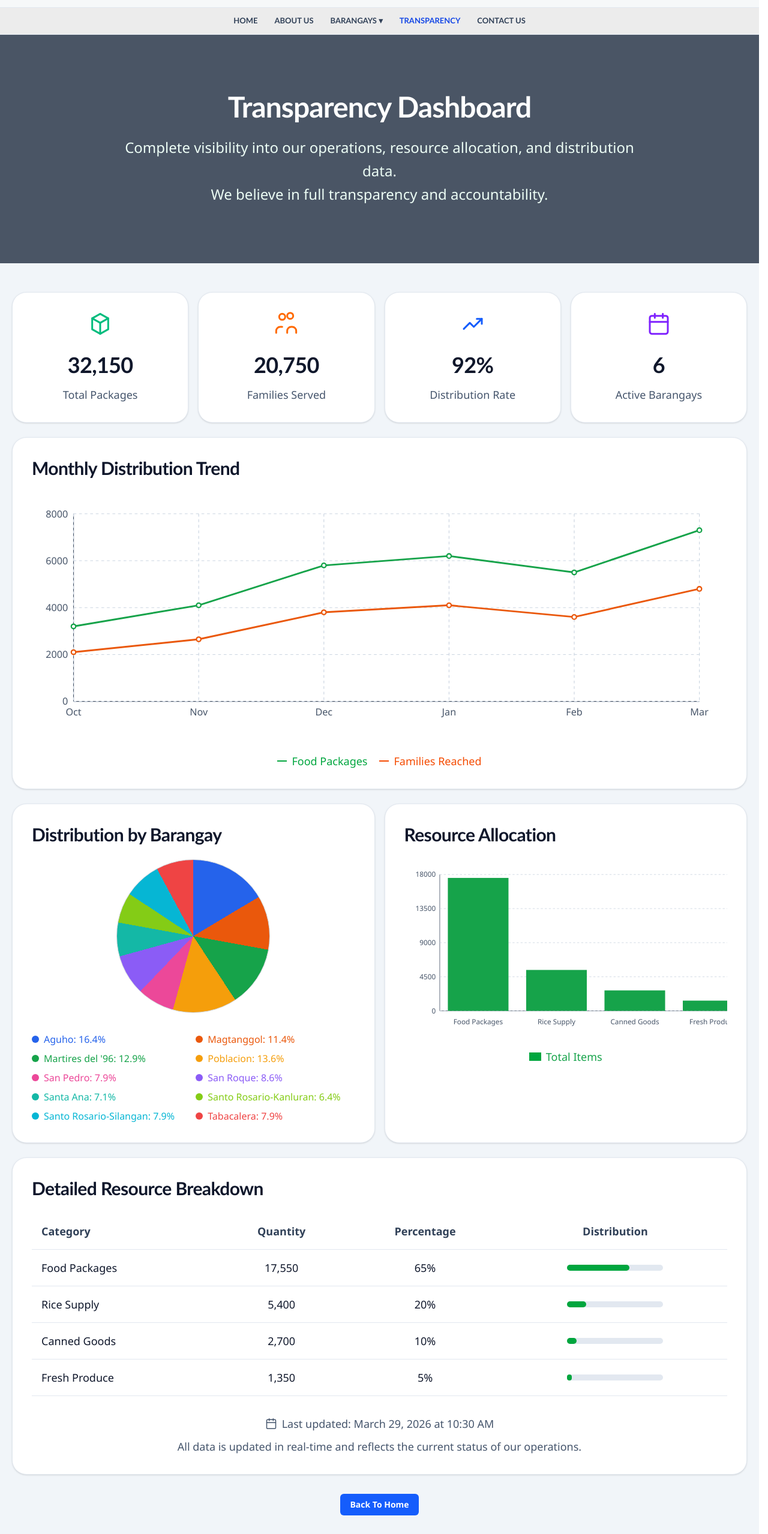
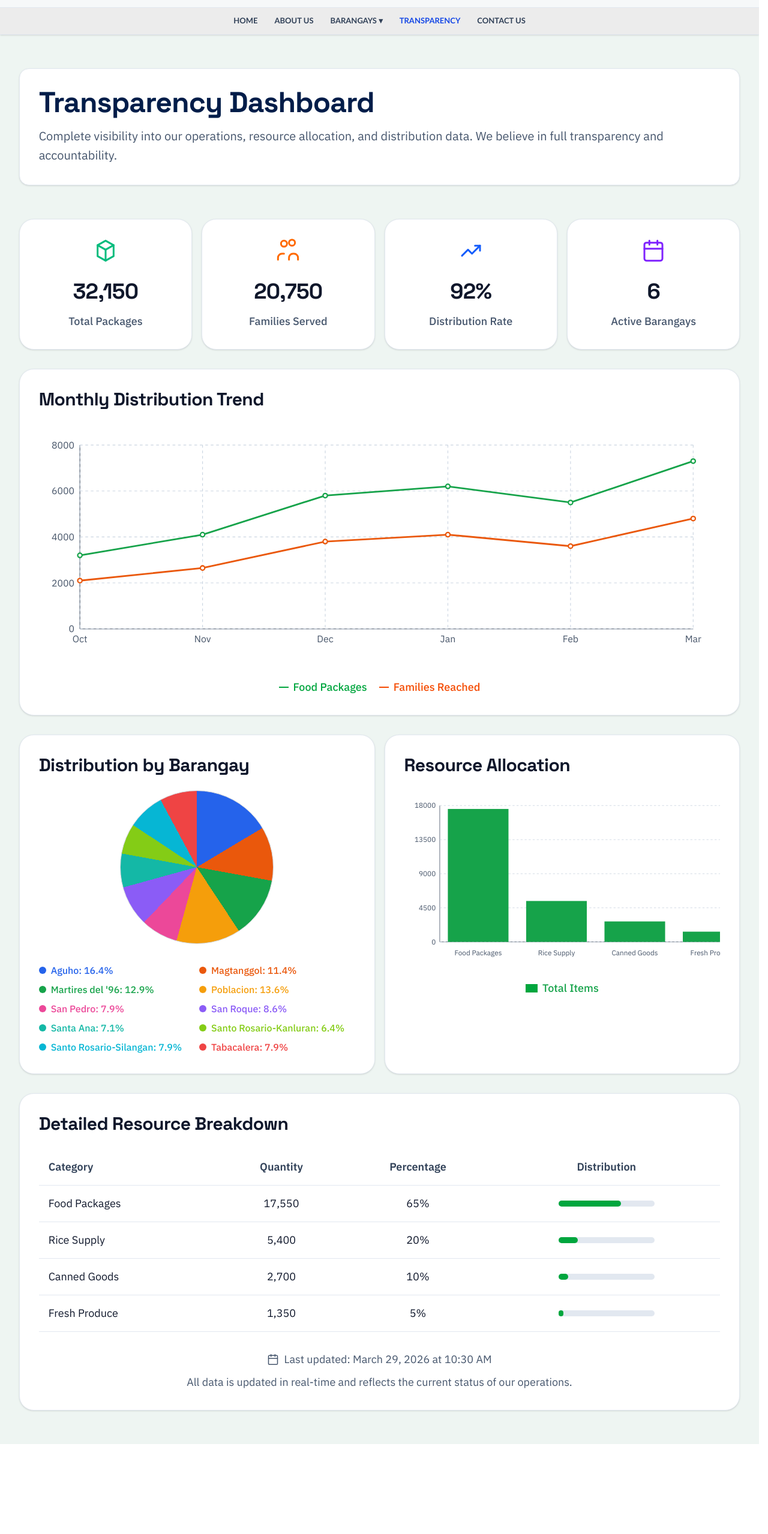
Before and after one commit to Hunger-Management/PHAMS, a React (Vite) app: page /transparency in a window 1280 px wide. Shown: the part 68-2626 px from the top of the page at 60% size. After the commit the page ends 2476 px from the top, so only its background shows below. Built offline with nearby package versions, Linux system fonts and the light colour scheme.

Commit message:
Transparency Dashboard Enhanced

```diff
--- a/src/index.css
+++ b/src/index.css
@@ -1,5 +1,5 @@
+@import url("https://fonts.googleapis.com/css2?family=IBM+Plex+Sans:wght@400;500;600;700&family=Space+Grotesk:wght@600;700&display=swap");
 @import "tailwindcss";
-@import url("https://fonts.googleapis.com/css2?family=IBM+Plex+Sans:wght@400;500;600;700&family=Space+Grotesk:wght@600;700&display=swap");
 
 :root {
 	--font-body: "IBM Plex Sans", "Segoe UI", sans-serif;
--- a/src/pages/AboutPage.jsx
+++ b/src/pages/AboutPage.jsx
@@ -165,17 +165,6 @@ function AboutPage() {
             </div>
           </div>
         </article>
-
-        <div className="mt-8 text-center">
-          <Link
-            to="/"
-            className={`inline-flex items-center rounded-md px-4 py-2 text-sm font-semibold transition-colors ${
-              isDarkMode ? 'bg-blue-700 text-white hover:bg-blue-600' : 'bg-blue-600 text-white hover:bg-blue-700'
-            }`}
-          >
-            Back To Home
-          </Link>
-        </div>
       </section>
     </main>
   )
--- a/src/pages/TransparencyPage.jsx
+++ b/src/pages/TransparencyPage.jsx
@@ -104,23 +104,26 @@ function TransparencyPage() {
 
   return (
     <main className={`min-h-screen transition-colors ${
-      isDarkMode ? 'bg-slate-950 text-slate-100' : 'bg-[#eaf1ef] text-slate-900'
+      isDarkMode ? 'bg-slate-950 text-slate-100' : 'bg-[#eef5f2] text-slate-900'
     }`}>
       <SiteHeader isDarkMode={isDarkMode} toggleDarkMode={toggleDarkMode} />
 
-      <section className={`px-5 py-16 md:py-24 ${isDarkMode ? 'bg-gray-800' : 'bg-gray-600'}`}>
-        <div className="mx-auto max-w-6xl text-center">
-          <h2 className="font-display text-4xl md:text-5xl font-bold text-white">Transparency Dashboard</h2>
-          <p className="mx-auto mt-6 max-w-4xl text-base sm:text-lg md:text-2xl leading-relaxed text-emerald-50">
+      <section className="mx-auto w-[95%] max-w-7xl py-10 md:py-14">
+        <div className={`rounded-2xl border p-6 shadow-sm transition-colors md:p-8 ${
+          isDarkMode ? 'border-slate-700 bg-slate-800' : 'border-slate-200 bg-white'
+        }`}>
+          <h2 className={`font-display text-3xl font-black tracking-tight md:text-5xl ${isDarkMode ? 'text-slate-100' : 'text-[#011d49]'}`}>
+            Transparency Dashboard
+          </h2>
+          <p className={`mt-4 max-w-none text-base leading-relaxed sm:text-lg md:text-xl ${isDarkMode ? 'text-slate-300' : 'text-slate-600'}`}>
             Complete visibility into our operations, resource allocation, and distribution data.
-            <br className="hidden md:block" />
             We believe in full transparency and accountability.
           </p>
         </div>
       </section>
 
-      <section className={`px-5 py-10 md:py-12 ${isDarkMode ? 'bg-slate-900' : 'bg-slate-100'}`}>
-        <div className="mx-auto max-w-7xl">
+      <section className="mx-auto w-[95%] max-w-7xl pb-10 md:pb-14">
+        <div className="space-y-6 md:space-y-8">
           <div className="grid grid-cols-1 gap-4 md:grid-cols-2 xl:grid-cols-4">
             {transparencyStats.map((item) => (
               <article
@@ -137,7 +140,7 @@ function TransparencyPage() {
           </div>
 
           <article
-            className={`mt-6 rounded-3xl border p-5 md:p-8 shadow-sm transition-colors ${
+            className={`rounded-3xl border p-5 md:p-8 shadow-sm transition-colors ${
               isDarkMode ? 'border-slate-700 bg-slate-800' : 'border-slate-200 bg-white'
             }`}
           >
@@ -257,7 +260,7 @@ function TransparencyPage() {
             </div>
           </article>
 
-          <div className="mt-6 grid grid-cols-1 gap-4 xl:grid-cols-2">
+          <div className="grid grid-cols-1 gap-4 xl:grid-cols-2">
             <article
               className={`rounded-3xl border p-5 md:p-8 shadow-sm transition-colors ${
                 isDarkMode ? 'border-slate-700 bg-slate-800' : 'border-slate-200 bg-white'
@@ -361,7 +364,7 @@ function TransparencyPage() {
           </div>
 
           <article
-            className={`mt-6 rounded-3xl border p-5 md:p-8 shadow-sm transition-colors ${
+            className={`rounded-3xl border p-5 md:p-8 shadow-sm transition-colors ${
               isDarkMode ? 'border-slate-700 bg-slate-800' : 'border-slate-200 bg-white'
             }`}
           >
@@ -415,17 +418,6 @@ function TransparencyPage() {
               </p>
             </div>
           </article>
-
-          <div className="mt-8 flex justify-center">
-            <Link
-              to="/"
-              className={`inline-flex items-center rounded-md px-4 py-2 text-sm font-semibold transition-colors ${
-                isDarkMode ? 'bg-blue-700 text-white hover:bg-blue-600' : 'bg-blue-600 text-white hover:bg-blue-700'
-              }`}
-            >
-              Back To Home
-            </Link>
-          </div>
         </div>
       </section>
     </main>
--- a/src/pages/barangays/BarangayDetailLayout.jsx
+++ b/src/pages/barangays/BarangayDetailLayout.jsx
@@ -347,17 +347,6 @@ function BarangayDetailLayout({ barangayName }) {
             </div>
           </article>
         </div>
-
-        <div className="mt-5 md:mt-6 flex flex-wrap gap-3">
-          <Link
-            to="/"
-            className={`inline-flex items-center rounded-md px-4 py-2 text-sm font-semibold transition-colors ${
-              isDarkMode ? 'bg-blue-700 text-white hover:bg-blue-600' : 'bg-blue-600 text-white hover:bg-blue-700'
-            }`}
-          >
-            Back To Home
-          </Link>
-        </div>
       </section>
     </main>
   )
```
